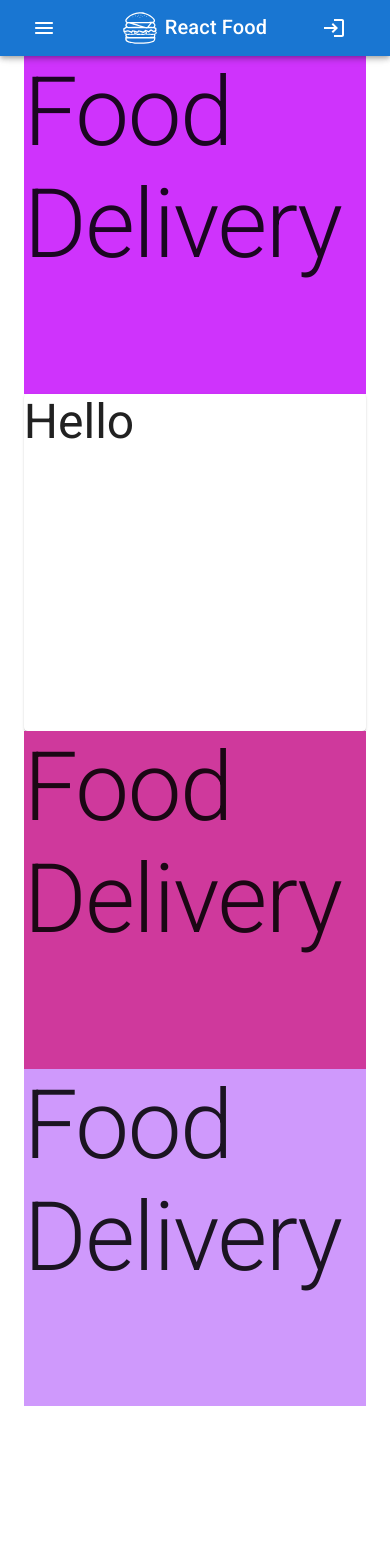
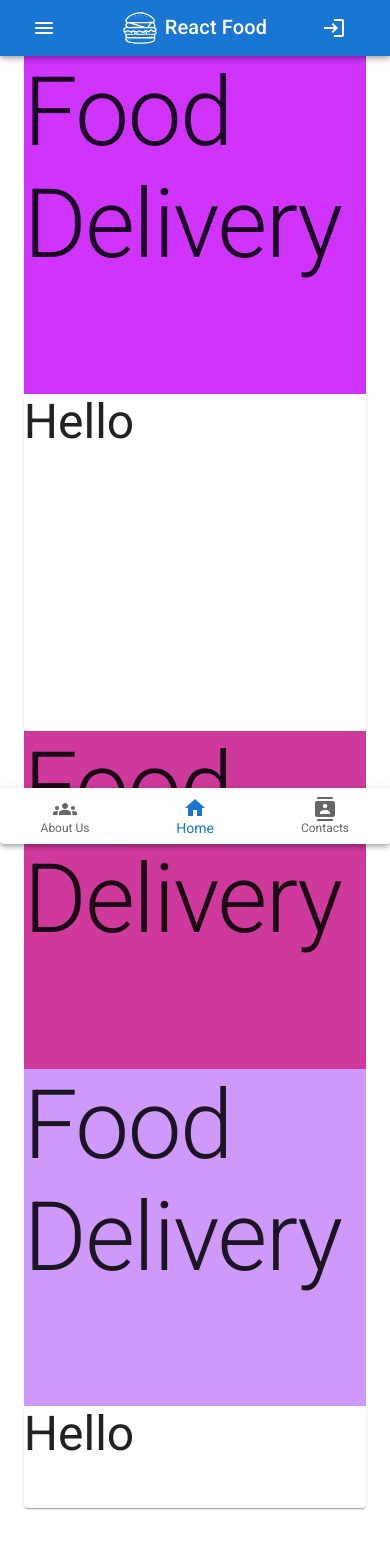
Before and after one commit to Dmytro27Ind/react-food-delivery, a React (Vite) app: page / in a window 390 px wide. Shown: the top 1548 px of the page. Before the commit the page ends 1406 px from the top, so only its background shows below. Built offline with nearby package versions, Linux system fonts and the light colour scheme.

Commit message:
Bottom Navigation added

```diff
--- a/src/App.jsx
+++ b/src/App.jsx
@@ -4,8 +4,9 @@ import CssBaseline from '@mui/material/CssBaseline';
 import Container from '@mui/material/Container';
 import { ThemeProvider, createTheme } from '@mui/material/styles';
 import { light, dark } from './palette'
-import ApplicationBar from './modules/ApplicationBar/ApplicationBar';
+import ApplicationBar from './modules/ApplicationBar';
 import HomePage from './pages/HomePage';
+import BottomNav from './modules/BottomNav';
 
 let appStyles = {
   container: {
@@ -23,6 +24,7 @@ function App() {
       <Container sx={appStyles.container}>
         <HomePage />
       </Container>
+      <BottomNav />
     </ThemeProvider>
   )
 }
--- a/src/modules/ApplicationBar/ApplicationBar.jsx
+++ b/src/modules/ApplicationBar/ApplicationBar.jsx
@@ -1,7 +1,7 @@
 import React from 'react'
 import { AppBar, Toolbar } from '@mui/material'
 import { styled } from '@mui/material/styles';
-import CenteredTabs from './components/CenteredTabs';
+import CenteredButtons from './components/CenteredButtons';
 import Header from './components/Header';
 import LoginButton from './components/LoginButton';
 import ThemeSwitch from './components/ThemeSwitch';
@@ -24,7 +24,7 @@ export default function ApplicationBar() {
         <Toolbar sx={appBarStyles.toolbar}>
           <AppDrawer />
           <Header />
-          <CenteredTabs />
+          <CenteredButtons />
           <ThemeSwitch />
           <LoginButton />
         </Toolbar>
--- /dev/null
+++ b/src/modules/ApplicationBar/components/CenteredButtons.jsx
@@ -0,0 +1,23 @@
+import React from 'react'
+import { Box, Button } from '@mui/material'
+
+const buttonsStyles = {
+  box: {
+    flexGrow: 1,
+    display: { xs: 'none', md: 'flex' },
+    justifyContent: 'center',
+    gap: 2
+  }
+}
+
+export default function CenteredButtons() {
+  return (
+    <Box sx={buttonsStyles.box}>
+      {['Home', 'About Us', 'Contacts'].map((label, ind) =>
+        <Button color="inherit" key={ind}>
+          {label}
+        </Button>
+      )}
+    </Box>
+  )
+}
--- a/src/modules/ApplicationBar/components/CenteredTabs.jsx
+++ /dev/null
@@ -1,25 +0,0 @@
-import React, { useState } from 'react'
-import { Tabs, Tab } from '@mui/material'
-
-const tabsStyles = {
-  tabs: {
-    flexGrow: 1,
-    display: { xs: 'none', md: 'flex' }
-  }
-}
-
-export default function CenteredTabs() {
-  const [value, setValue] = useState(0);
-
-  const handleChange = (event, newValue) => {
-    setValue(newValue);
-  };
-
-  return (
-    <Tabs value={value} onChange={handleChange} textColor="inherit" indicatorColor="secondary" centered sx={tabsStyles.tabs}>
-      {['Home', 'About Us', 'Contacts'].map((label, ind) =>
-        <Tab key={ind} label={label} />
-      )}
-    </Tabs>
-  )
-}
--- /dev/null
+++ b/src/modules/BottomNav/BottomNav.jsx
@@ -0,0 +1,47 @@
+import React, { useState } from 'react'
+import { Paper, BottomNavigation, BottomNavigationAction } from '@mui/material';
+import HomeIcon from '@mui/icons-material/Home';
+import ContactsRoundedIcon from '@mui/icons-material/ContactsRounded';
+import GroupsIcon from '@mui/icons-material/Groups';
+import Offset from './components/Offset';
+
+const navStyles = {
+  paper: {
+    position: 'fixed',
+    bottom: 0,
+    left: 0,
+    right: 0,
+    display: { xs: 'block', sm: 'none'}
+  },
+  bottomNav: {
+    backgroundColor: 'transparent'
+  }
+}
+
+export default function BottomNav() {
+  const [value, setValue] = useState(1);
+
+  const navItems = [
+    { text: 'About Us', icon: <GroupsIcon /> },
+    { text: 'Home', icon: <HomeIcon /> },
+    { text: 'Contacts', icon: <ContactsRoundedIcon /> }
+  ]
+
+  return (
+    <React.Fragment>
+      <Offset />
+      <Paper sx={navStyles.paper} elevation={4}>
+        <BottomNavigation
+          sx={navStyles.bottomNav}
+          showLabels
+          value={value}
+          onChange={ (event, newValue) => setValue(newValue) }
+        >
+          {navItems.map((item, ind) =>
+            <BottomNavigationAction key={ind} label={item.text} icon={item.icon} />
+          )}
+        </BottomNavigation>
+      </Paper>
+    </React.Fragment>
+  )
+}
--- /dev/null
+++ b/src/modules/BottomNav/components/Offset.jsx
@@ -0,0 +1,11 @@
+import { styled } from '@mui/material/styles'
+
+const Offset = styled('div')(({theme}) => ({
+    width: '100%',
+    height: 56,
+    [theme.breakpoints.up('sm')]: {
+        display: 'none'
+    }
+}))
+
+export default Offset
--- /dev/null
+++ b/src/modules/BottomNav/index.js
@@ -0,0 +1 @@
+export { default } from './BottomNav.jsx'
--- a/src/pages/HomePage/HomePage.jsx
+++ b/src/pages/HomePage/HomePage.jsx
@@ -26,6 +26,13 @@ export default function HomePage() {
           Food Delivery
         </Typography>
       </Box>
+      <Box>
+        <Paper sx={{ height: '12vh' }}>
+          <Typography variant="h3" gutterBottom>
+            Hello
+          </Typography>
+        </Paper>
+      </Box>
     </React.Fragment>
   )
 }
```
